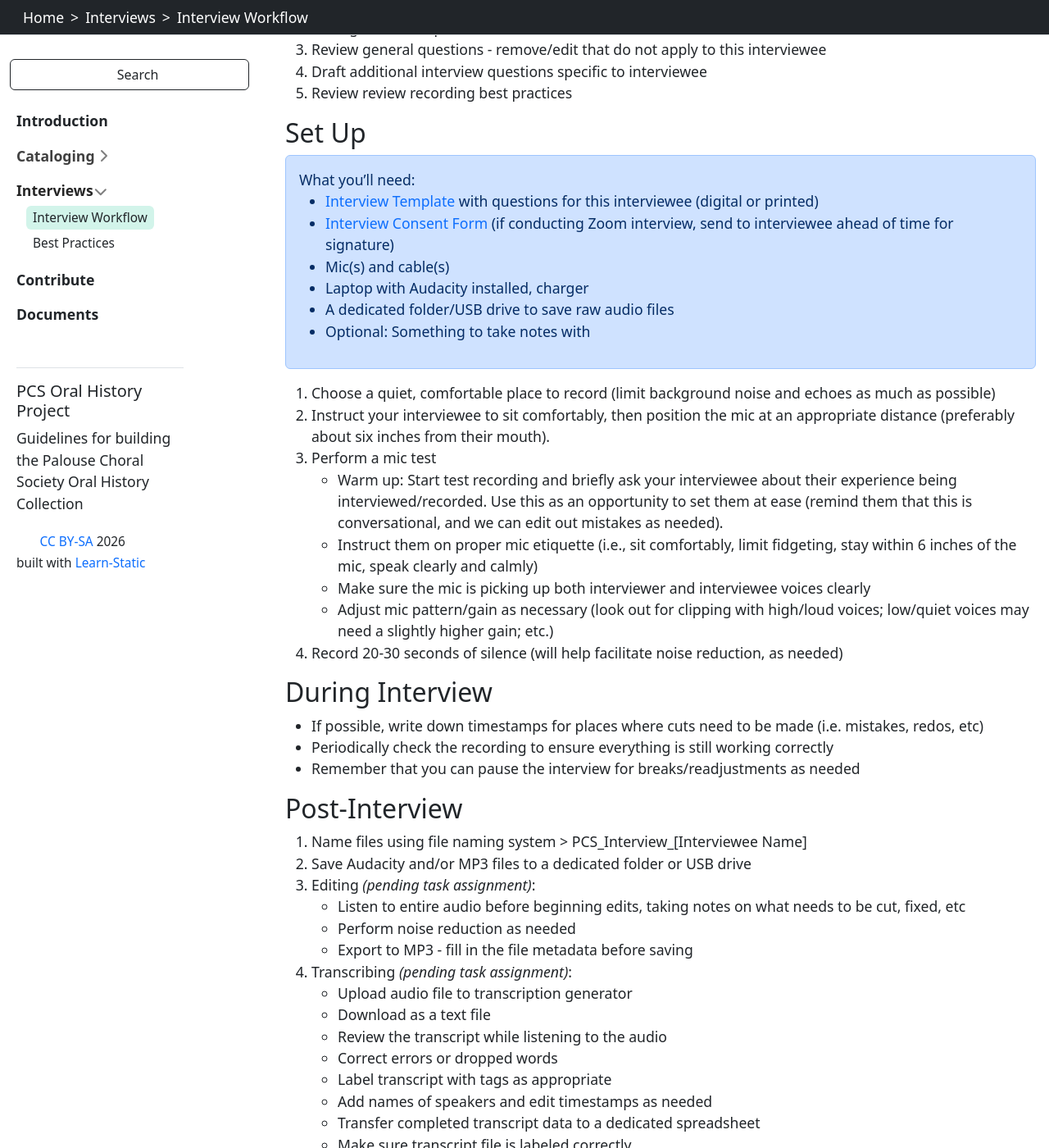
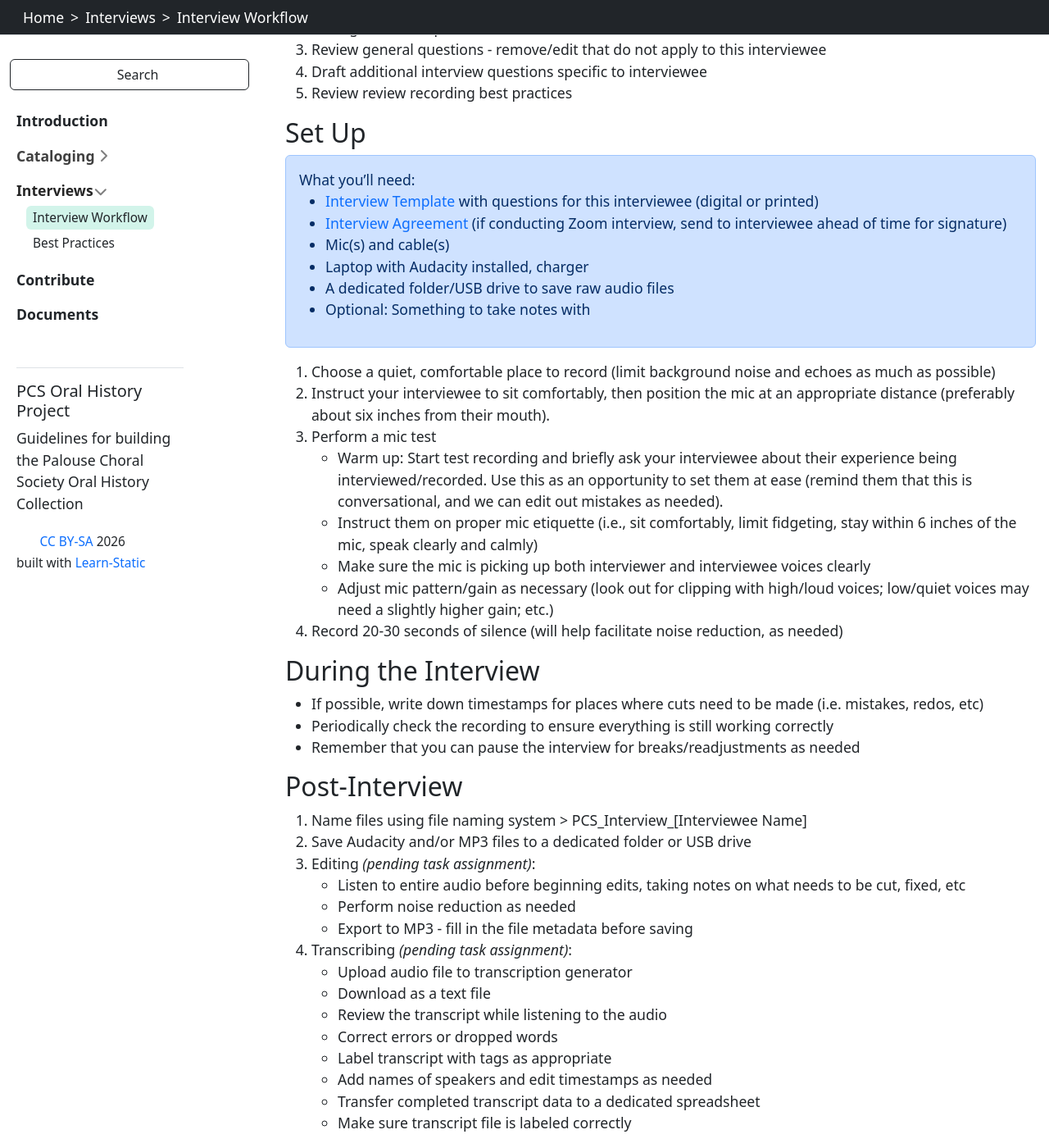
Before and after one commit to llove28/pcs-project, a Jekyll site: the page built from content/interviews/workflow.md, in a window 1280 px wide and 1400 px high, scrolled down 1211 px. Shown: the whole window at 82% size. Built offline with Jekyll 4.4.1, drawn with Linux system fonts in a browser that asks for light colours.

Commit message:
Update workflow.md

```diff
--- a/content/interviews/workflow.md
+++ b/content/interviews/workflow.md
@@ -31,12 +31,11 @@ Review the following steps before conducting interviews for the PCS Oral History
 
 {% capture text %} What you'll need:
 - [Interview Template](https://docs.google.com/document/d/1ZaHKXGA-PITaux6zf6AhMuq96Kk5c2f9USl0m_ytWvs/edit?usp=sharing) with questions for this interviewee (digital or printed)
-- [Interview Consent Form](https://docs.google.com/document/d/11txiuFVDQl7qDhnTFlNRQRyx5pBIZJrwPOd9SJH2TVM/edit?usp=sharing) (if conducting Zoom interview, send to interviewee ahead of time for signature)
+- [Interview Agreement](https://docs.google.com/document/d/11txiuFVDQl7qDhnTFlNRQRyx5pBIZJrwPOd9SJH2TVM/edit?usp=sharing) (if conducting Zoom interview, send to interviewee ahead of time for signature)
 - Mic(s) and cable(s)
 - Laptop with Audacity installed, charger
 - A dedicated folder/USB drive to save raw audio files
-- Optional: Something to take notes with{% endcapture %}
-{% include alert.html text=text color=secondary %}
+- Optional: Something to take notes with{% endcapture %}{% include alert.html text=text color=secondary %}
 
 1. Choose a quiet, comfortable place to record (limit background noise and echoes as much as possible)
 2. Instruct your interviewee to sit comfortably, then position the mic at an appropriate distance (preferably about six inches from their mouth).
@@ -49,7 +48,7 @@ Use this as an opportunity to set them at ease (remind them that this is convers
 4. Record 20-30 seconds of silence (will help facilitate noise reduction, as needed)
 
 
-## During Interview
+## During the Interview
 
 - If possible, write down timestamps for places where cuts need to be made (i.e. mistakes, redos, etc)
 - Periodically check the recording to ensure everything is still working correctly
```
